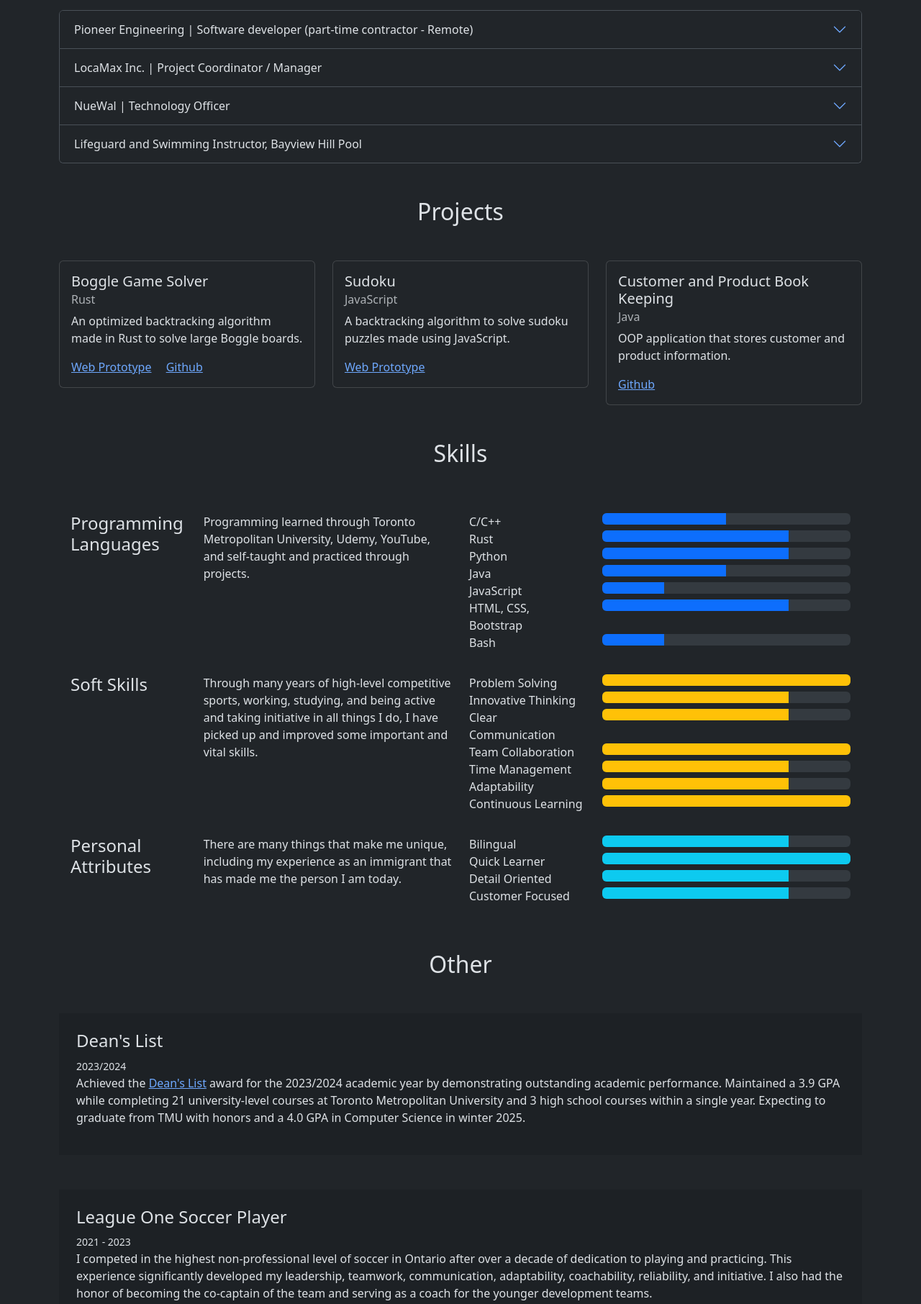
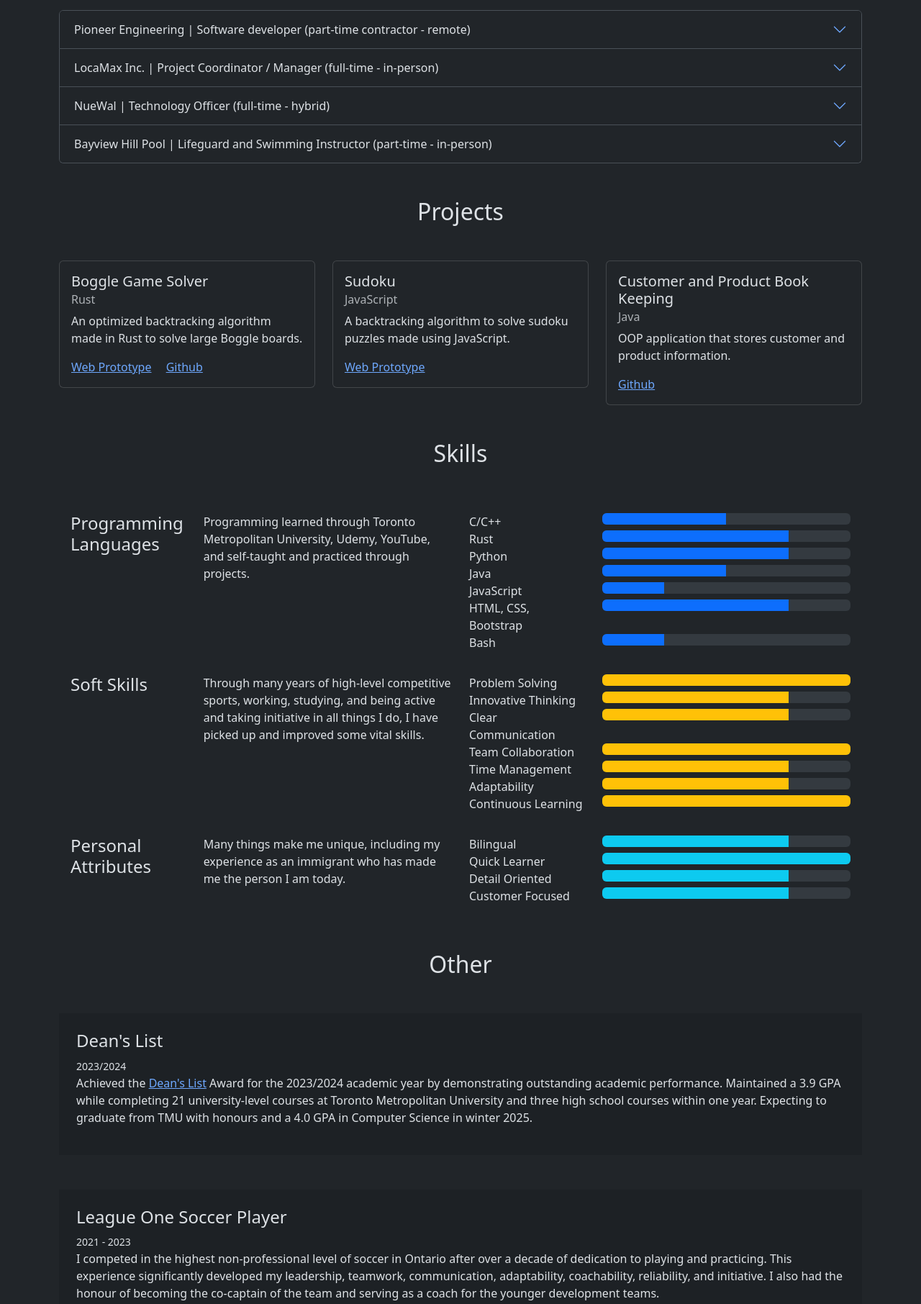
Before and after one commit to Parsa-ahm/ResumeWebsite, a plain HTML site: page index.html in a window 1280 px wide. Shown: the part 820-2632 px from the top of the page at 72% size. Drawn offline with nearby package versions, Linux system fonts and the light colour scheme.

Commit message:
Update index.html

```diff
--- a/index.html
+++ b/index.html
@@ -118,10 +118,10 @@
               foundation in computer science and a proven track record of
               managing complex projects, leading teams, and delivering
               high-quality results. My experience spans across project
-              management, technology oversight, and web development, making me a
+              management, technology oversight, and web development making me a
               versatile and valuable candidate for software engineering and
               sales engineering roles. I excel in problem-solving, continuous
-              learning, and applying technical skills to real-world challenges.
+              learning and applying technical skills to real-world challenges.
               I am eager to leverage my expertise to contribute to a
               forward-thinking tech company, driving innovation and efficiency.
             </p>
@@ -144,7 +144,7 @@
               aria-expanded="true"
               aria-controls="collapseTwo"
             >
-              Pioneer Engineering | Software developer (part-time contractor - Remote)
+              Pioneer Engineering | Software developer (part-time contractor - remote)
             </button>
           </h2>
           <div
@@ -173,7 +173,7 @@
               aria-expanded="false"
               aria-controls="collapseOne"
             >
-              LocaMax Inc. | Project Coordinator / Manager
+              LocaMax Inc. | Project Coordinator / Manager (full-time - in-person)
             </button>
           </h2>
           <div
@@ -202,7 +202,7 @@
               aria-expanded="false"
               aria-controls="collapsefour"
             >
-              NueWal | Technology Officer
+              NueWal | Technology Officer	(full-time - hybrid)
             </button>
           </h2>
           <div
@@ -214,7 +214,7 @@
               <small>March 2019 – December 2020</small> <br />
               <ul>
                 <li>Managed all technological initiatives, including developing and maintaining the company website using  WordPress, HTML/CSS (Bootstrap), and JavaScript. </li>
-                <li>Took the initiative by completely redesigning outdated websites and IT management, and technology integration to improve workflow efficiencies, leads and sales generation, and social media marketing.</li>
+                <li>Took the initiative by completely redesigning outdated websites and IT management and technology integration to improve workflow efficiencies, leads and sales generation, and social media marketing.</li>
               </ul>
             </div>
           </div>
@@ -229,7 +229,7 @@
               aria-expanded="false"
               aria-controls="collapseThree"
             >
-              Lifeguard and Swimming Instructor, Bayview Hill Pool
+              Bayview Hill Pool | Lifeguard and Swimming Instructor (part-time - in-person)
             </button>
           </h2>
           <div
@@ -241,7 +241,7 @@
             <div class="accordion-body">
               <small>September 2019 - March 2020</small> <br />
               <ul>
-                <li>As a lifeguard and swimming instructor, I worked closely with a team to ensure swimmers' safety and students' success in their swimming lessons. </li>
+                <li>As a lifeguard and swimming instructor, I worked closely with a team to ensure swimmers' safety and students' swim lessons' success. </li>
                 <li>I taught a diverse group of individuals, including young children, elderly adults, and individuals with disabilities, which strengthened my teamwork, communication, and leadership skills.</li>
                 <li>This role required me to remain organized, adaptable, and responsible in a fast-paced environment.</li>
               </ul>
@@ -430,7 +430,7 @@
         <div class="col-xl-4">
           Through many years of high-level competitive sports, working,
           studying, and being active and taking initiative in all things I do, I
-          have picked up and improved some important and vital skills.
+          have picked up and improved some vital skills.
         </div>
         <div class="col">
           <div class="row">
@@ -545,8 +545,8 @@
           <h4>Personal Attributes</h4>
         </div>
         <div class="col-xl-4">
-          There are many things that make me unique, including my experience as
-          an immigrant that has made me the person I am today.
+          Many things make me unique, including my experience as
+          an immigrant who has made me the person I am today.
         </div>
         <div class="col">
           <div class="row">
@@ -625,11 +625,11 @@
             href="https://www.torontomu.ca/science/current-undergraduate-students/deans-list/#!accordion-1718808721348-2023-2024"
             >Dean's List</a
           >
-          award for the 2023/2024 academic year by demonstrating outstanding
+          Award for the 2023/2024 academic year by demonstrating outstanding
           academic performance. Maintained a 3.9 GPA while completing 21
-          university-level courses at Toronto Metropolitan University and 3 high
-          school courses within a single year. Expecting to graduate from TMU
-          with honors and a 4.0 GPA in Computer Science in winter 2025.
+          university-level courses at Toronto Metropolitan University and three high
+          school courses within one year. Expecting to graduate from TMU
+          with honours and a 4.0 GPA in Computer Science in winter 2025.
         </p>
       </div>
 
@@ -641,7 +641,7 @@
           after over a decade of dedication to playing and practicing. This
           experience significantly developed my leadership, teamwork,
           communication, adaptability, coachability, reliability, and
-          initiative. I also had the honor of becoming the co-captain of the
+          initiative. I also had the honour of becoming the co-captain of the
           team and serving as a coach for the younger development teams.
         </p>
       </div>
```
